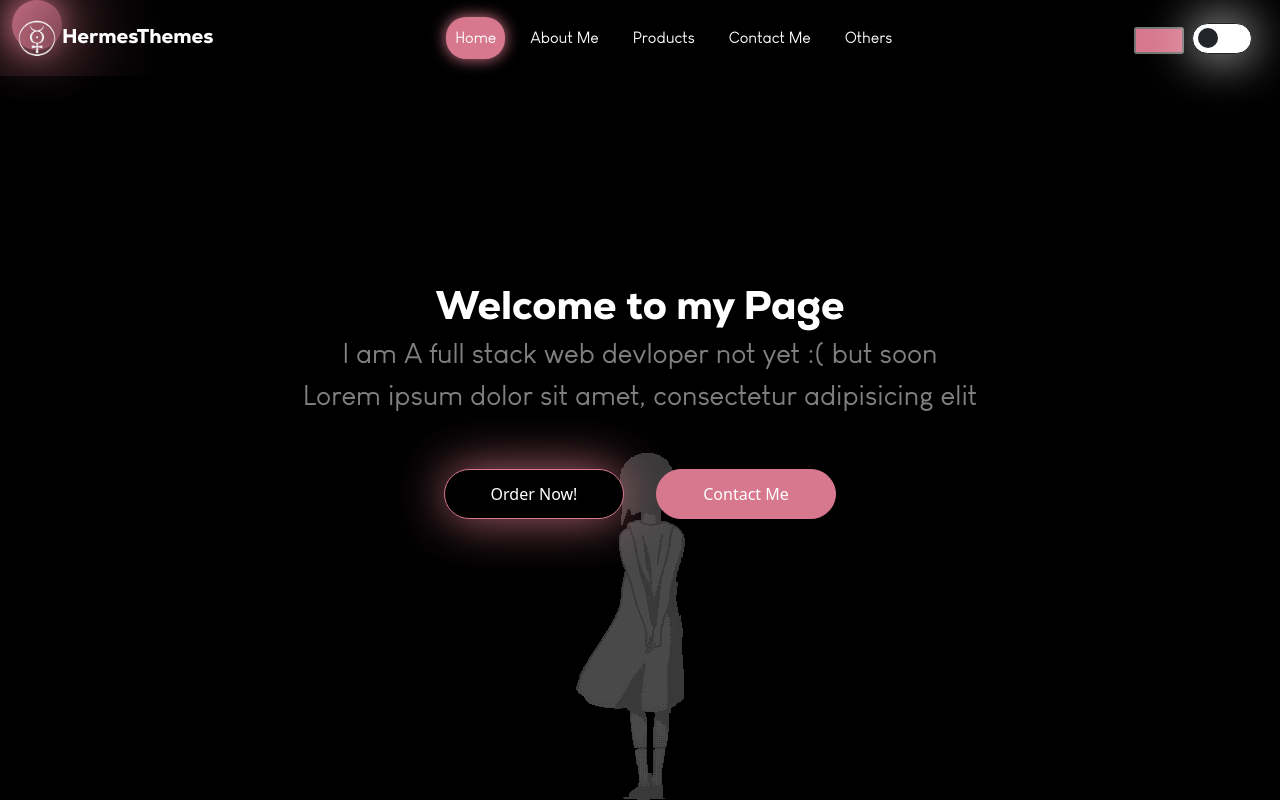
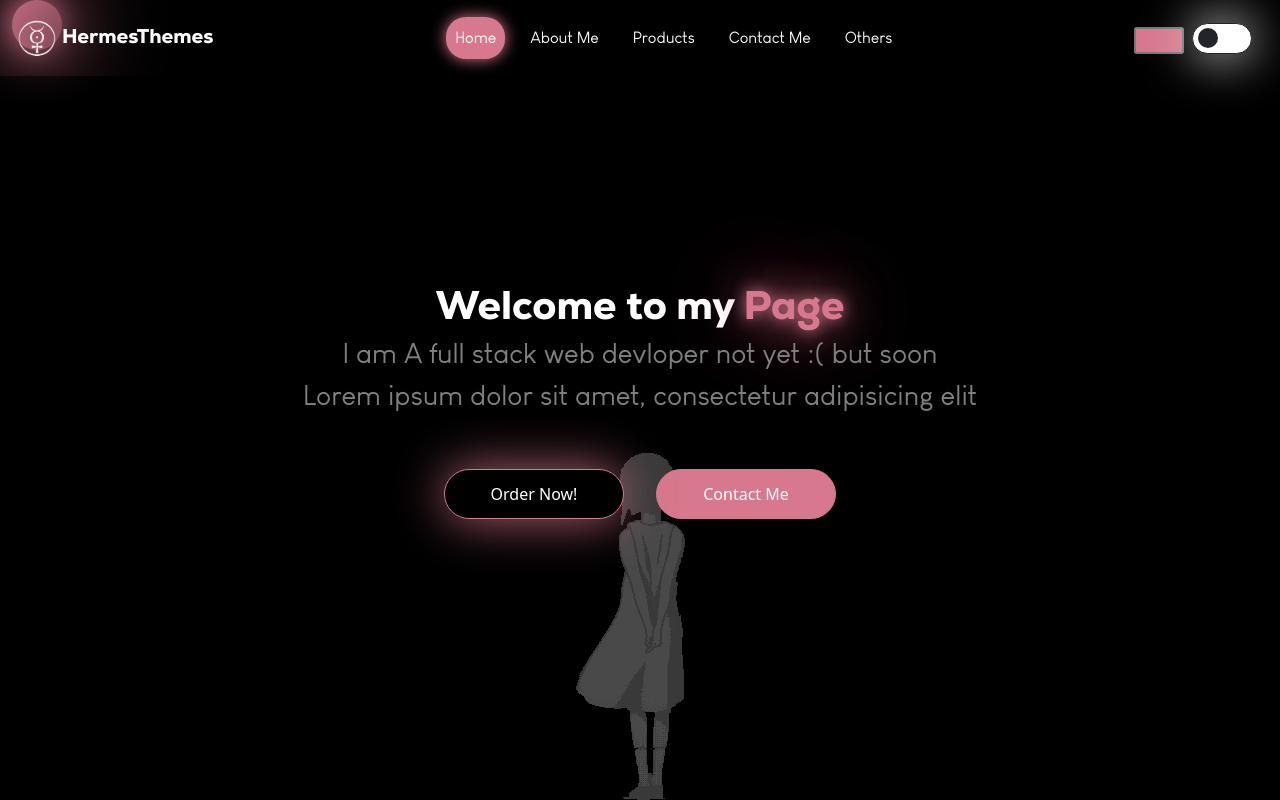
Before and after one commit to mbarekTrismegistus/HermesThemes, a Next.js app: page / in a window 1280 px wide. Built offline with nearby package versions, Linux system fonts and the light colour scheme.

Commit message:
Update home.js

```diff
--- a/src/app/components/home.js
+++ b/src/app/components/home.js
@@ -36,7 +36,7 @@ export default function Home(){
             <div className="container">
               <div className="row">
                 <div className="col">
-                  <h1 className="">Welcome to my <span>Page</span></h1>
+                  <h1 className="">Welcome to my <span className="glow">Page</span></h1>
                   <h3>I am A full stack web devloper not yet :( but soon</h3>
                   <h3>Lorem ipsum dolor sit amet, consectetur adipisicing elit </h3>
                   <button className="btn btn-light mt-5 mx-3 orderbtn">Order Now!</button>
```
